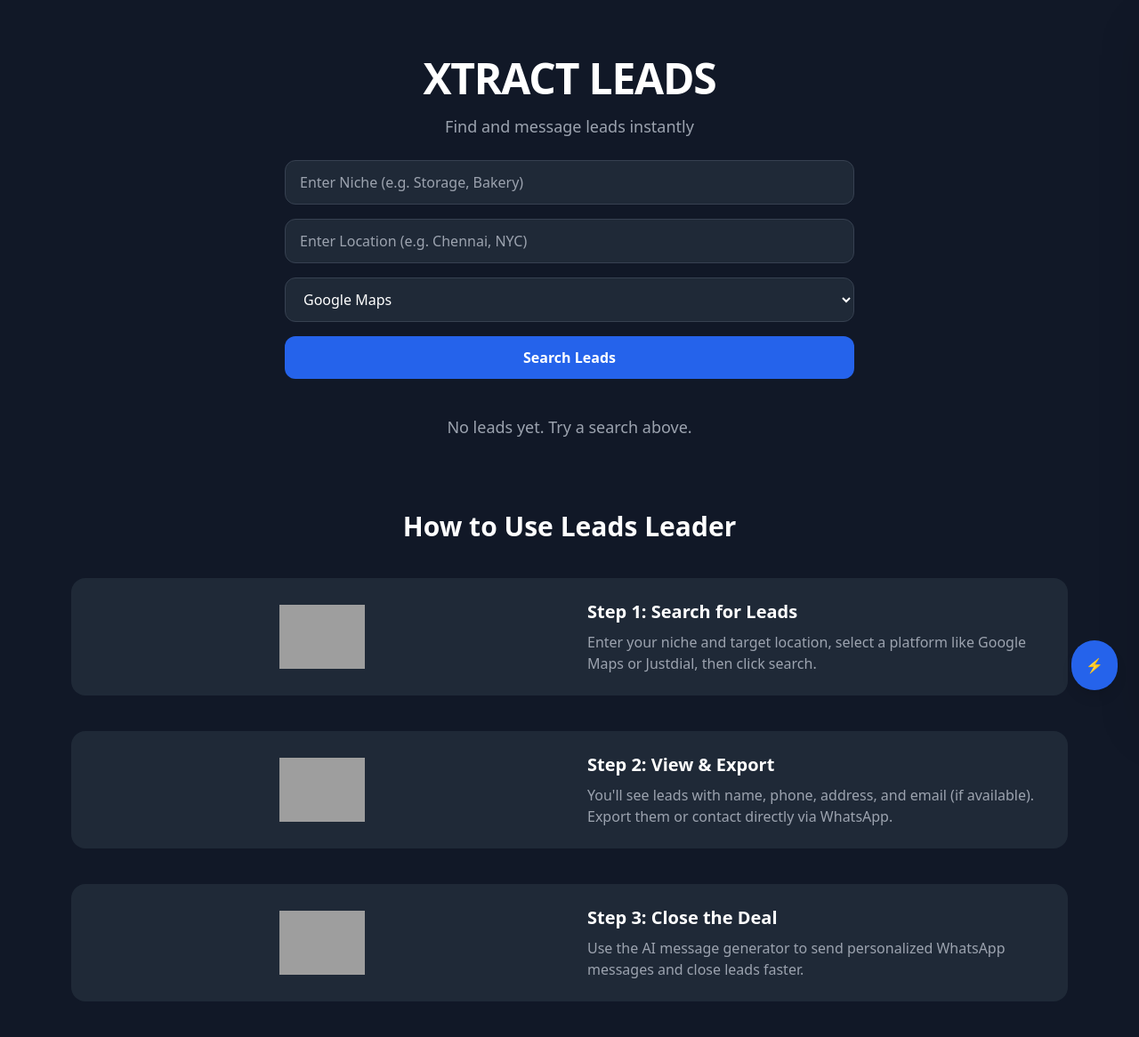
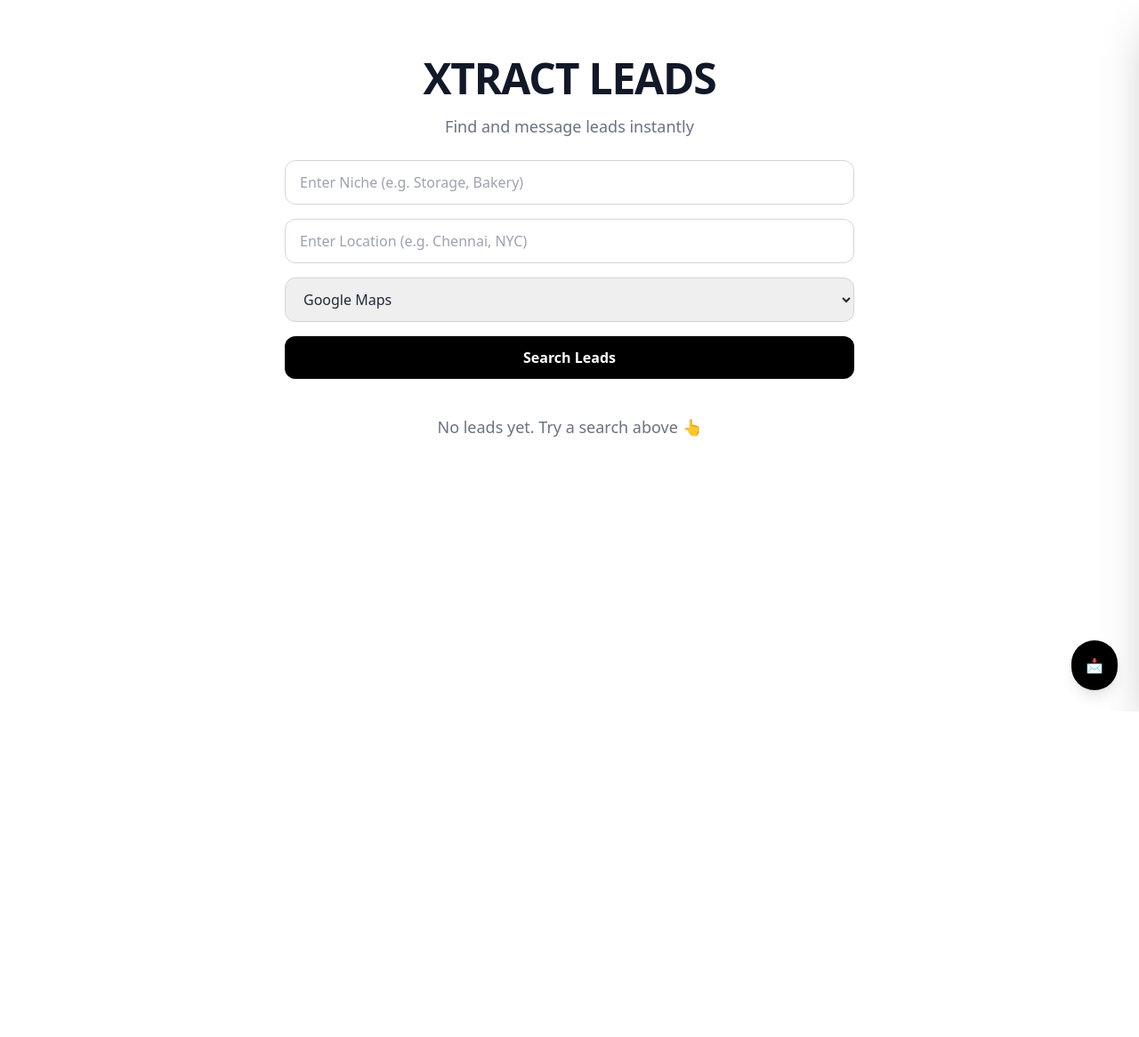
Before and after one commit to karthiprabha-b/leads-leader, a Flask app: page / in a window 1280 px wide. Shown: the whole page at 89% size. After the commit the page ends 800 px from the top, so only its background shows below. Run offline with Flask 3, Linux system fonts and the light colour scheme; some libraries are stand-ins or nearby versions; grey boxes are pictures that could not be loaded.

Commit message:
Update index.html

```diff
--- a/templates/index.html
+++ b/templates/index.html
@@ -1,23 +1,23 @@
 <!DOCTYPE html>
-<html lang="en" class="bg-gray-900 text-white">
+<html lang="en" class="bg-white text-gray-800">
 <head>
   <meta charset="UTF-8" />
   <meta name="viewport" content="width=device-width, initial-scale=1.0" />
   <title>xtractleads.com</title>
   <script src="https://cdn.tailwindcss.com"></script>
 </head>
-<body class="min-h-screen font-sans relative">
+<body class="min-h-screen font-sans bg-white text-gray-800">
 
   <!-- Header -->
   <div class="w-full max-w-2xl mx-auto pt-16 px-4 text-center">
-    <h1 class="text-5xl font-bold mb-4 tracking-tight text-white">XTRACT LEADS</h1>
-    <p class="mb-6 text-gray-400 text-lg">Find and message leads instantly</p>
+    <h1 class="text-5xl font-bold mb-4 tracking-tight text-gray-900">XTRACT LEADS</h1>
+    <p class="mb-6 text-gray-500 text-lg">Find and message leads instantly</p>
 
     <form method="POST" class="space-y-4">
-      <input type="text" name="niche" placeholder="Enter Niche (e.g. Storage, Bakery)" class="w-full px-4 py-3 border border-gray-700 bg-gray-800 text-white rounded-xl focus:outline-none focus:ring-2 ring-blue-500" required />
-      <input type="text" name="location" placeholder="Enter Location (e.g. Chennai, NYC)" class="w-full px-4 py-3 border border-gray-700 bg-gray-800 text-white rounded-xl focus:outline-none focus:ring-2 ring-blue-500" required />
+      <input type="text" name="niche" placeholder="Enter Niche (e.g. Storage, Bakery)" class="w-full px-4 py-3 border border-gray-300 rounded-xl focus:outline-none focus:ring-2 ring-gray-200" required />
+      <input type="text" name="location" placeholder="Enter Location (e.g. Chennai, NYC)" class="w-full px-4 py-3 border border-gray-300 rounded-xl focus:outline-none focus:ring-2 ring-gray-200" required />
 
-      <select name="platform" class="w-full px-4 py-3 border border-gray-700 bg-gray-800 text-white rounded-xl focus:outline-none focus:ring-2 ring-blue-500">
+      <select name="platform" class="w-full px-4 py-3 border border-gray-300 rounded-xl focus:outline-none focus:ring-2 ring-gray-200">
         <option value="googlemaps">Google Maps</option>
         <option value="justdial">Justdial</option>
         <option value="linkedin">LinkedIn</option>
@@ -25,12 +25,12 @@
         <option value="facebook">Facebook</option>
       </select>
 
-      <button type="submit" class="w-full bg-blue-600 text-white py-3 rounded-xl hover:bg-blue-700 transition font-semibold">Search Leads</button>
+      <button type="submit" class="w-full bg-black text-white py-3 rounded-xl hover:bg-gray-900 transition font-semibold">Search Leads</button>
     </form>
 
     {% if leads %}
     <div class="mt-4 text-right">
-      <a href="/export-csv" class="text-sm text-blue-400 hover:underline">Export to CSV</a>
+      <a href="/export-csv" class="text-sm text-gray-600 hover:underline">⬇️ Export to CSV</a>
     </div>
     {% endif %}
   </div>
@@ -40,9 +40,9 @@
     {% if leads %}
       <div class="grid gap-4">
         {% for lead in leads %}
-        <div class="p-5 border border-gray-700 rounded-2xl bg-gray-800 relative">
-          <h2 class="font-semibold text-xl text-white">{{ lead.name }}</h2>
-          <p class="text-gray-400 mt-1">{{ lead.address }}</p>
+        <div class="p-5 border border-gray-200 rounded-2xl bg-gray-50 relative">
+          <h2 class="font-semibold text-xl text-gray-900">{{ lead.name }}</h2>
+          <p class="text-gray-600 mt-1">{{ lead.address }}</p>
 
           {% if lead.phone %}
           <a href="https://wa.me/{{ lead.phone }}" target="_blank"
@@ -53,7 +53,7 @@
 
           <div class="absolute top-3 right-3">
             {% if lead.contacted %}
-              <span class="text-xs bg-green-100 text-green-800 px-2 py-1 rounded-full">Contacted</span>
+              <span class="text-xs bg-green-100 text-green-700 px-2 py-1 rounded-full">Contacted</span>
             {% else %}
               <button onclick="markContacted('{{ lead.name }}')" class="text-xs bg-yellow-100 text-yellow-800 px-2 py-1 rounded-full hover:bg-yellow-200">
                 Mark Contacted
@@ -64,53 +64,24 @@
         {% endfor %}
       </div>
     {% else %}
-      <p class="text-gray-400 text-center text-lg">No leads yet. Try a search above.</p>
+      <p class="text-gray-500 text-center text-lg">No leads yet. Try a search above 👆</p>
     {% endif %}
-  </div>
-
-  <!-- How to Use -->
-  <div class="mt-20 px-4 max-w-6xl mx-auto">
-    <h2 class="text-3xl font-bold text-center mb-10 text-white">How to Use Leads Leader</h2>
-
-    <div class="grid md:grid-cols-2 gap-10 items-center bg-gray-800 p-6 rounded-2xl mb-10">
-      <img src="https://cdn-icons-png.flaticon.com/512/609/609803.png" alt="Step 1" class="w-24 mx-auto">
-      <div>
-        <h3 class="text-xl font-semibold mb-2 text-white">Step 1: Search for Leads</h3>
-        <p class="text-gray-400">Enter your niche and target location, select a platform like Google Maps or Justdial, then click search.</p>
-      </div>
-    </div>
-
-    <div class="grid md:grid-cols-2 gap-10 items-center bg-gray-800 p-6 rounded-2xl mb-10">
-      <img src="https://cdn-icons-png.flaticon.com/512/747/747310.png" alt="Step 2" class="w-24 mx-auto order-last md:order-none">
-      <div>
-        <h3 class="text-xl font-semibold mb-2 text-white">Step 2: View & Export</h3>
-        <p class="text-gray-400">You'll see leads with name, phone, address, and email (if available). Export them or contact directly via WhatsApp.</p>
-      </div>
-    </div>
-
-    <div class="grid md:grid-cols-2 gap-10 items-center bg-gray-800 p-6 rounded-2xl mb-10">
-      <img src="https://cdn-icons-png.flaticon.com/512/3095/3095583.png" alt="Step 3" class="w-24 mx-auto">
-      <div>
-        <h3 class="text-xl font-semibold mb-2 text-white">Step 3: Close the Deal</h3>
-        <p class="text-gray-400">Use the AI message generator to send personalized WhatsApp messages and close leads faster.</p>
-      </div>
-    </div>
   </div>
 
   <!-- ChatGPT Icon -->
   <div class="fixed bottom-6 right-6 z-50">
-    <button onclick="toggleChat()" class="bg-blue-600 text-white p-4 rounded-full shadow-lg hover:scale-105 transition">
-      ⚡
+    <button onclick="toggleChat()" class="bg-black text-white p-4 rounded-full shadow-lg hover:scale-105 transition">
+      📩
     </button>
   </div>
 
   <!-- ChatGPT Sidebar -->
-  <div id="chatPanel" class="fixed top-0 right-0 w-80 h-full bg-white border-l border-gray-300 shadow-2xl p-4 transform translate-x-full transition duration-300 ease-in-out z-40">
-    <h2 class="text-xl font-bold mb-4">AI Message Generator</h2>
-    <input type="text" id="bizType" placeholder="Your business type" class="w-full mb-3 px-3 py-2 border rounded" />
-    <input type="text" id="leadName" placeholder="Lead name" class="w-full mb-3 px-3 py-2 border rounded" />
-    <textarea id="aiMessage" class="w-full h-32 px-3 py-2 border rounded" placeholder="Generated message will appear here..." readonly></textarea>
-    <button onclick="generateMessage()" class="mt-3 w-full bg-black text-white py-2 rounded hover:bg-gray-900">Generate</button>
+  <div id="chatPanel" class="fixed top-0 right-0 w-80 h-full bg-white border-l border-gray-200 shadow-2xl p-4 transform translate-x-full transition duration-300 ease-in-out z-40">
+    <h2 class="text-xl font-bold mb-4 text-gray-900">AI Message Generator</h2>
+    <input type="text" id="bizType" placeholder="Your business type" class="w-full mb-3 px-3 py-2 border border-gray-300 rounded" />
+    <input type="text" id="leadName" placeholder="Lead name" class="w-full mb-3 px-3 py-2 border border-gray-300 rounded" />
+    <textarea id="aiMessage" class="w-full h-32 px-3 py-2 border border-gray-300 rounded" placeholder="Generated message will appear here..." readonly></textarea>
+    <button onclick="generateMessage()" class="mt-3 w-full bg-black text-white py-2 rounded hover:bg-gray-900">Generate Message</button>
   </div>
 
   <!-- JavaScript -->
```
